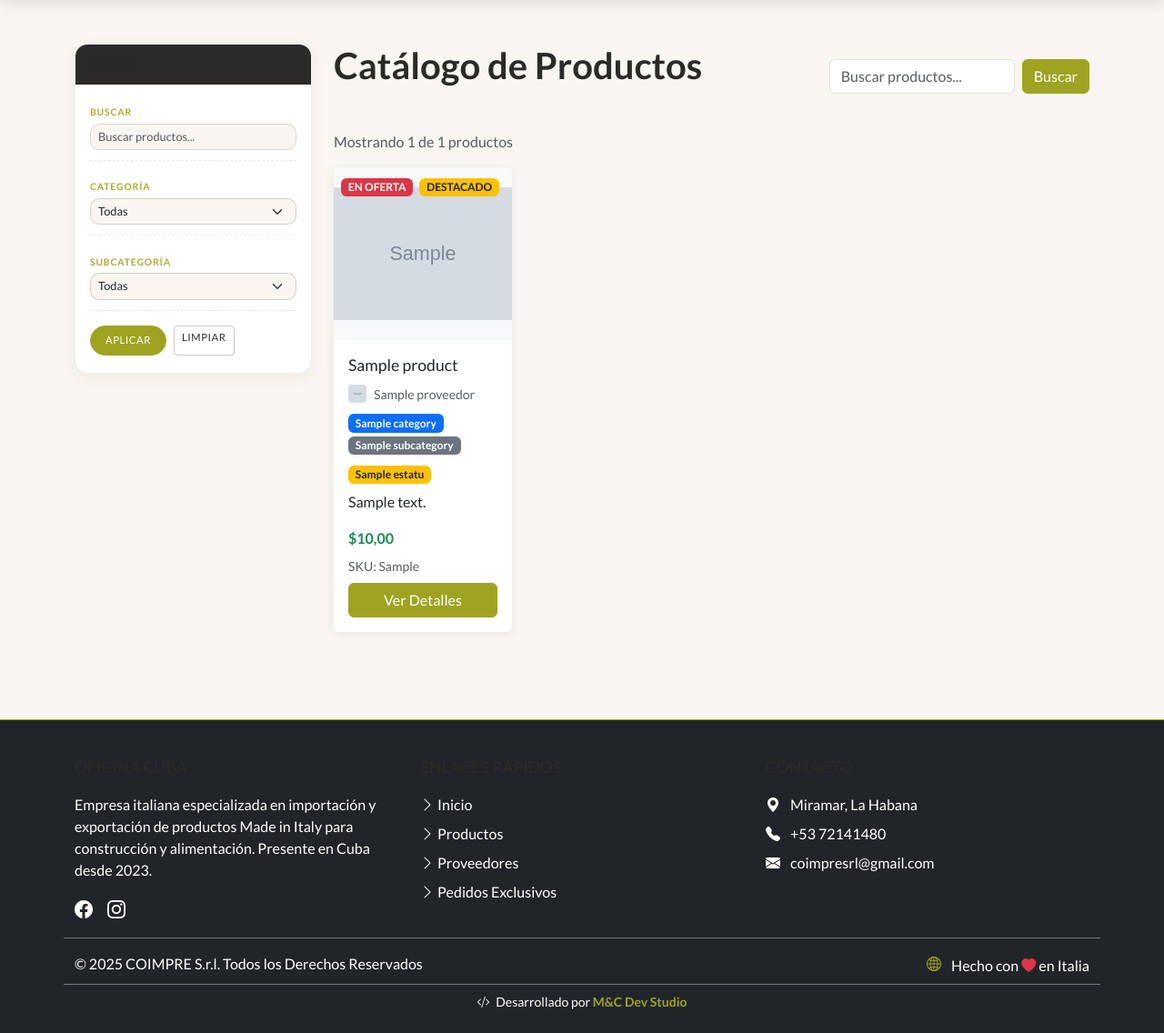
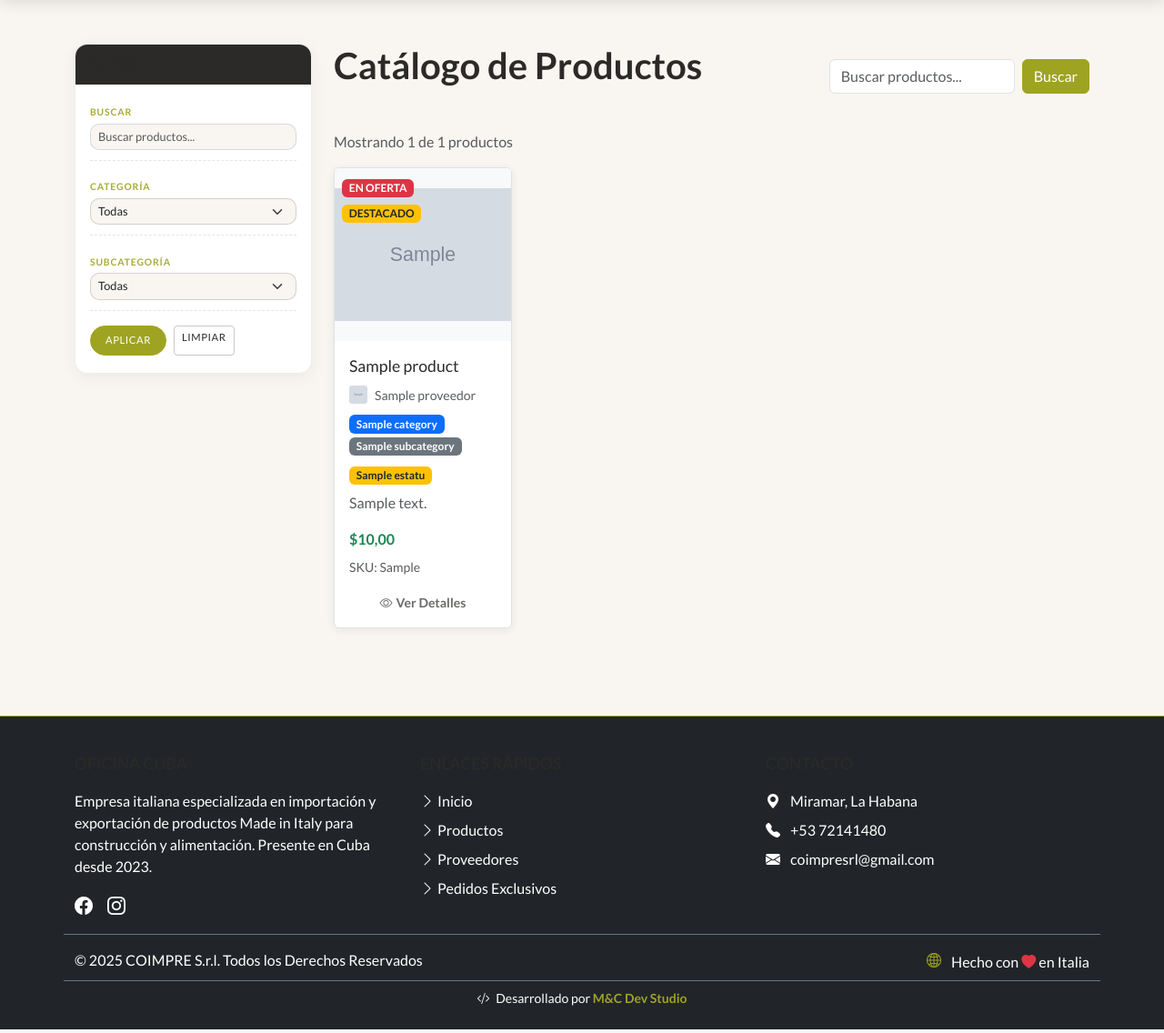
Before and after one commit to Manulynx/coimpres_cuba, a Django app: page /productos/ in a window 1280 px wide. Shown: the part 193-1329 px from the top of the page at 91% size. Run offline with Django 5.2, Linux system fonts and the light colour scheme; tables that the repository leaves empty hold one stand-in row (values such as "Sample post"); grey boxes marked "Sample" are stand-in pictures; some libraries are stand-ins or nearby versions.

Commit message:
card clickeable

```diff
--- a/productos/templates/productos/product_list.html
+++ b/productos/templates/productos/product_list.html
@@ -63,7 +63,8 @@
         {% if object_list %}
           {% for product in object_list %}
           <div class="col product-card-col">
-            <div class="card h-100 position-relative product-card-item">
+            <a href="{% url 'productos:product_detail' product.slug %}" class="text-decoration-none">
+              <div class="card h-100 position-relative product-card-item product-card-clickable">
                 {% if product.get_status_badges %}
                 <div class="position-absolute top-0 start-0 p-2" style="z-index:10;">
                   {% for badge in product.get_status_badges %}
@@ -81,7 +82,7 @@
                 {% endif %}
 
                 <div class="card-body d-flex flex-column">
-                <h5 class="card-title">{{ product.name }}</h5>
+                  <h5 class="card-title text-dark">{{ product.name }}</h5>
 
                   {% if product.proveedor %}
                   <div class="d-flex align-items-center mb-2">
@@ -103,15 +104,20 @@
                   </div>
                   {% endif %}
 
-                <p class="card-text flex-grow-1">{{ product.short_description|truncatechars:100 }}</p>
+                  <p class="card-text flex-grow-1 text-muted">{{ product.short_description|truncatechars:100 }}</p>
 
                   <div class="mt-auto">
                     {% if product.price %}<p class="card-text fw-bold text-success mb-2">${{ product.price }}</p>{% endif %}
                     {% if product.sku %}<small class="text-muted d-block mb-2">SKU: {{ product.sku }}</small>{% endif %}
-                  <a href="{% url 'productos:product_detail' product.slug %}" class="btn btn-primary w-100">{{ i18n.view_details|default:"Ver detalle" }}</a>
+                    <div class="text-center mt-3">
+                      <small class="text-primary fw-semibold">
+                        <i class="bi bi-eye me-1"></i>{{ i18n.view_details|default:"Ver detalle" }}
+                      </small>
                     </div>
                   </div>
                 </div>
+              </div>
+            </a>
           </div>
           {% endfor %}
         {% else %}
@@ -181,4 +187,88 @@
 {{ block.super }}
 <script src="{% static 'js/filters-panel.js' %}"></script>
 {% endblock %}
+
+{% block extra_css %}
+<style>
+/* Estilos para tarjetas clickeables */
+.product-card-clickable {
+    transition: all 0.3s ease;
+    border: 1px solid #dee2e6;
+    cursor: pointer;
+}
+
+.product-card-clickable:hover {
+    transform: translateY(-5px);
+    box-shadow: 0 8px 25px rgba(0,0,0,0.15) !important;
+    border-color: var(--color-accent, #9fa322);
+}
+
+.product-card-clickable:active {
+    transform: translateY(-2px);
+    transition: all 0.1s ease;
+}
+
+/* Asegurar que el enlace no tenga estilos de texto */
+.product-card-col a {
+    text-decoration: none !important;
+    color: inherit;
+}
+
+.product-card-col a:hover {
+    text-decoration: none !important;
+    color: inherit;
+}
+
+/* Estilos para el indicador de "Ver detalle" */
+.product-card-clickable .text-primary {
+    transition: all 0.3s ease;
+    opacity: 0.7;
+}
+
+.product-card-clickable:hover .text-primary {
+    opacity: 1;
+    color: var(--color-accent, #9fa322) !important;
+}
+
+/* Asegurar que los títulos mantengan su color */
+.product-card-clickable .card-title {
+    color: var(--color-primary, #2C2A28) !important;
+}
+
+.product-card-clickable:hover .card-title {
+    color: var(--color-accent, #9fa322) !important;
+}
+
+/* Mejorar la respuesta visual en móviles */
+@media (hover: none) {
+    .product-card-clickable:hover {
+        transform: none;
+        box-shadow: 0 2px 4px rgba(0,0,0,0.1) !important;
+    }
+
+    .product-card-clickable:active {
+        transform: scale(0.98);
+        box-shadow: 0 1px 2px rgba(0,0,0,0.1) !important;
+    }
+}
+
+/* Indicador visual adicional */
+.product-card-clickable::before {
+    content: '';
+    position: absolute;
+    top: 0;
+    left: 0;
+    width: 100%;
+    height: 3px;
+    background: var(--color-accent, #9fa322);
+    transform: scaleX(0);
+    transition: transform 0.3s ease;
+    border-radius: 0.375rem 0.375rem 0 0;
+}
+
+.product-card-clickable:hover::before {
+    transform: scaleX(1);
+}
+</style>
 {% endblock %}
+{% endblock %}
```
Lines whose indentation alone changed are shown as unchanged.
